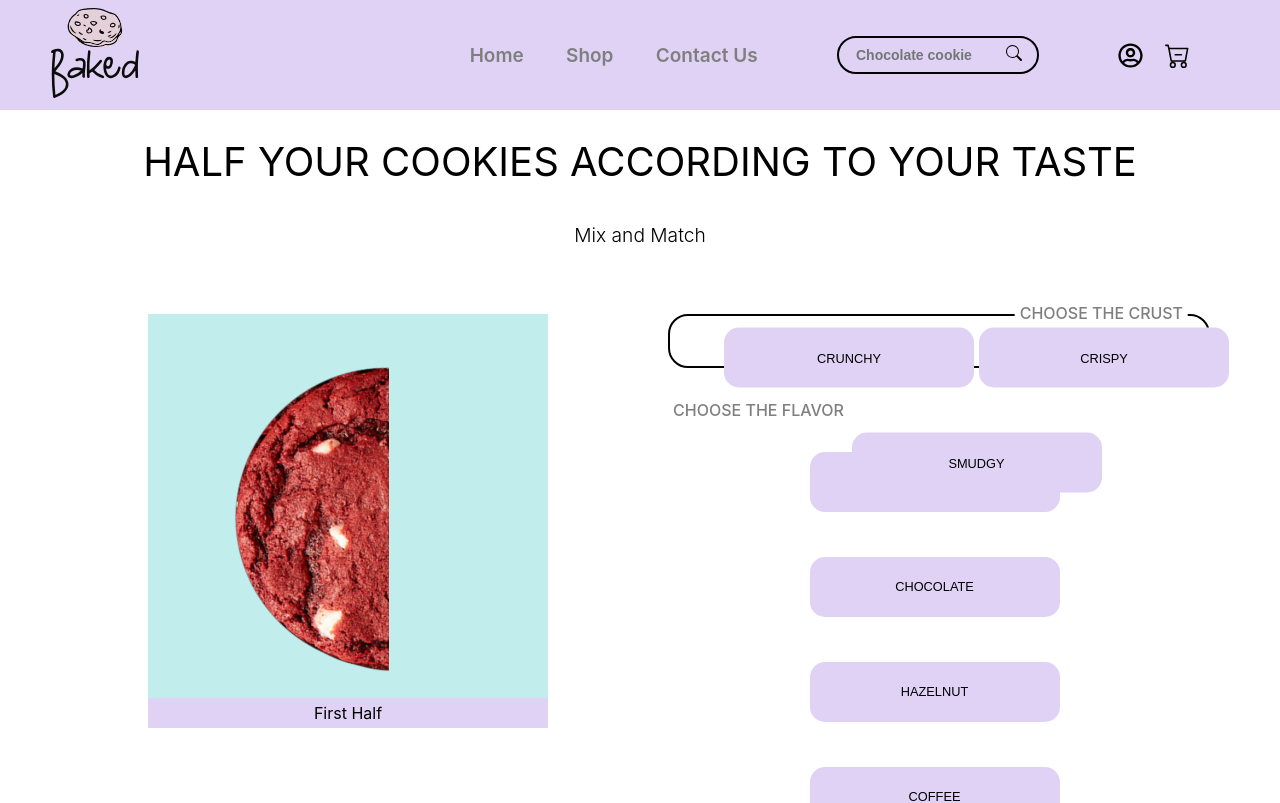
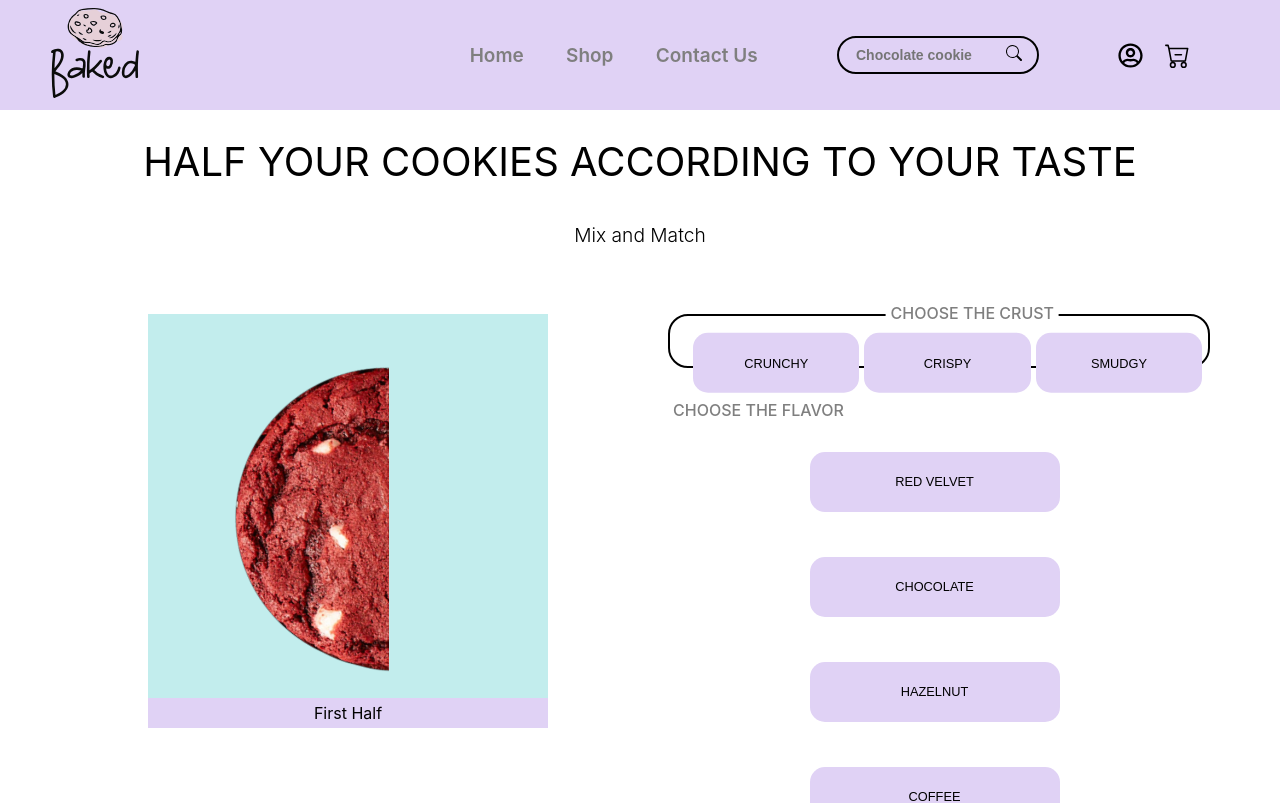
Before and after one commit to SaraBaassiri/baked_lb-website, a React (Create React App) app: page /customize in a window 1280 px wide. Shown: the top 803 px of the page. Built offline with nearby package versions, Linux system fonts and the light colour scheme; a web font is replaced by a local one.

Commit message:
Update Customize.css

```diff
--- a/src/Views/Customize/Customize.css
+++ b/src/Views/Customize/Customize.css
@@ -94,13 +94,12 @@
     background-color: #fff;
     z-index: 10;
     /* right: 450px; */
-    transform: translate(200%,-5%);
+    transform: translate(17vw,-5%);
 
 }
 
 .crustOptions {
     display: flex;
-    flex-wrap: wrap;
     flex-direction: row;
     padding: 0 20px;
     justify-content: center;
@@ -114,7 +113,7 @@
     background-color: #E0D2F5;
     font-weight: 525;
     border-radius: 15px;
-    width: 250px;
+    width: 13vw;
     height: 60px;
 }
 
```
